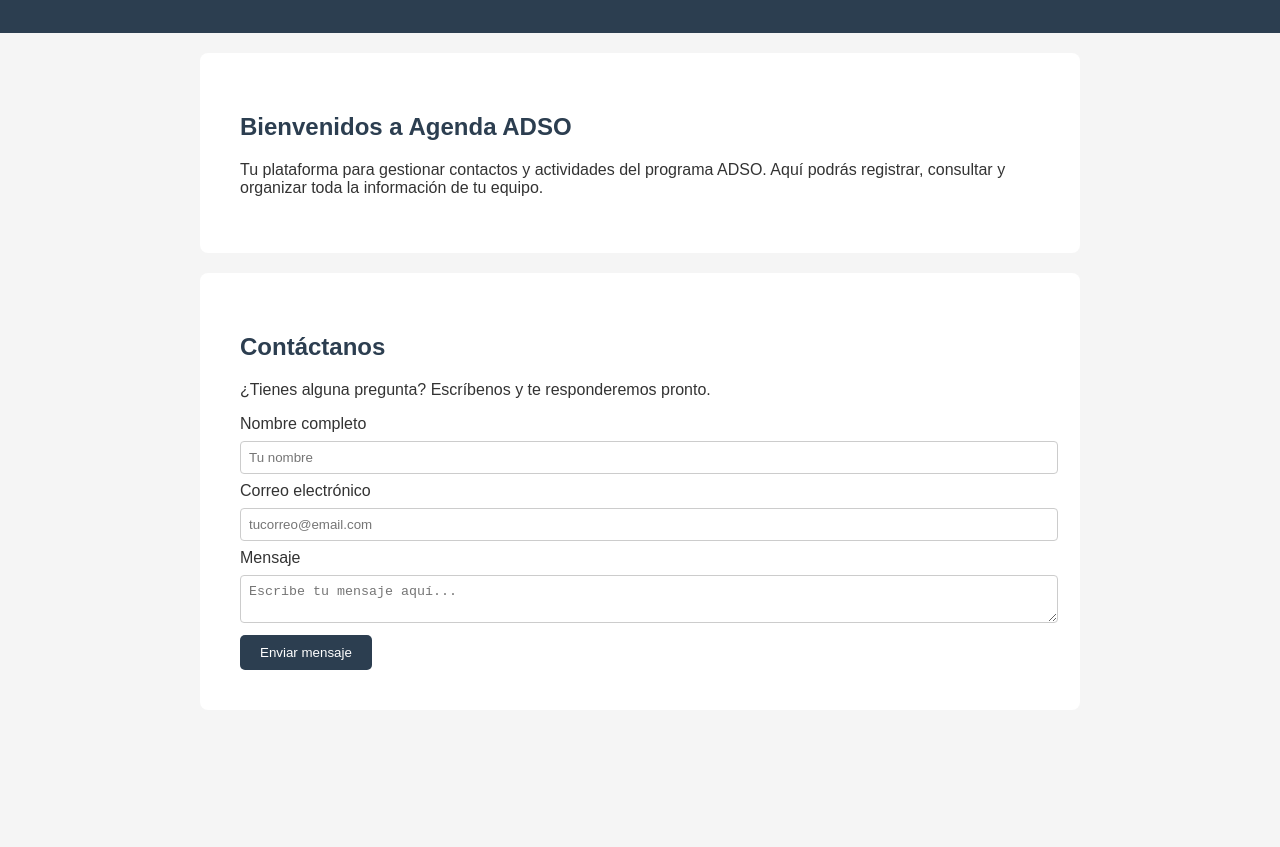
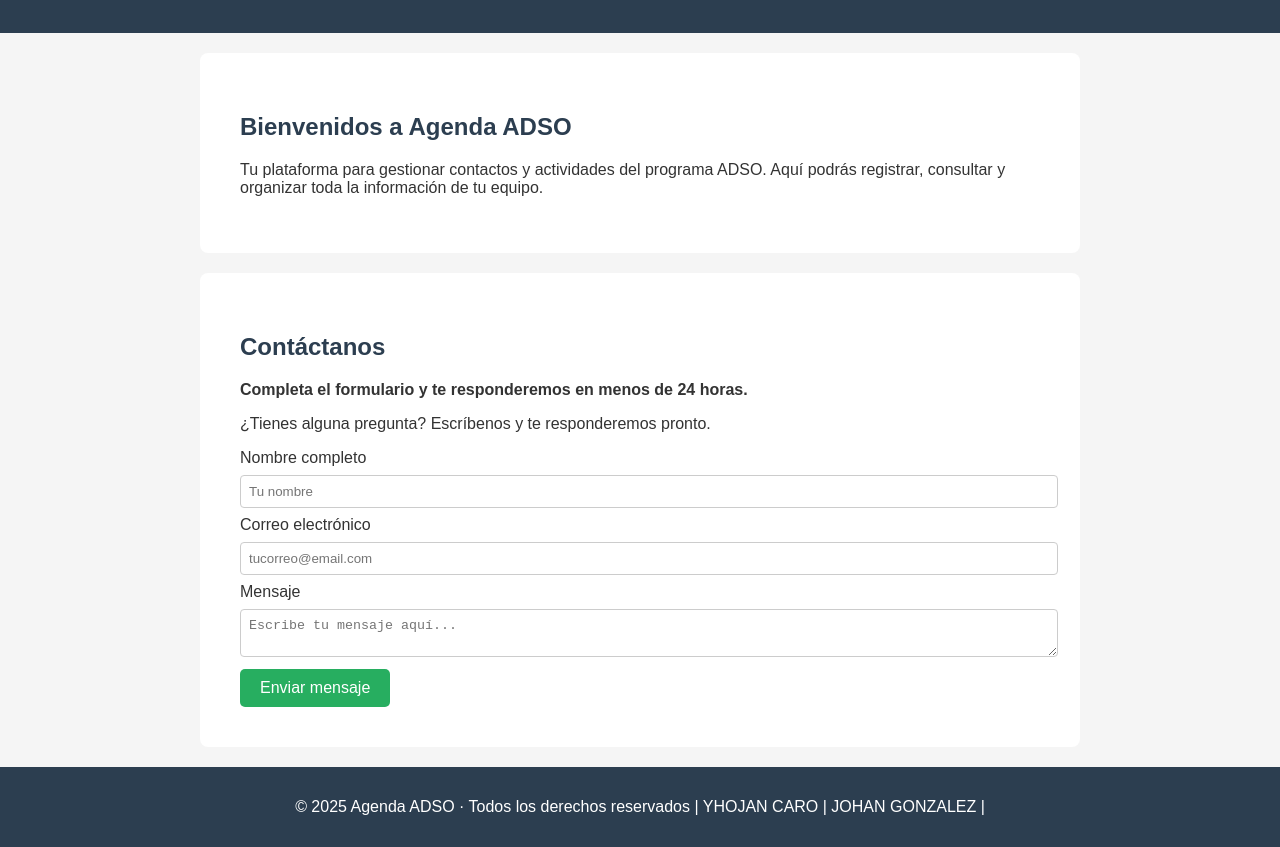
Before and after one commit to YhojanCaro19/Agenda-ADSO-ControlDeVersiones, a plain HTML site: page index.html in a window 1280 px wide. Shown: the part 121-968 px from the top of the page. Before the commit the page ends 851 px from the top, so only its background shows below. Drawn offline with Linux system fonts and the light colour scheme.

Commit message:
style: cambiar color del botón enviar a verde

```diff
--- a/index.html
+++ b/index.html
@@ -44,13 +44,20 @@
             color: #2c3e50;
         }
 
+        /* CAMBIO 1 - botón verde con hover */
         button {
-            background-color: #2c3e50;
+            background-color: #27ae60;
             color: white;
             padding: 10px 20px;
             border: none;
             border-radius: 5px;
             cursor: pointer;
+            font-size: 16px;
+            transition: background-color 0.3s;
+        }
+
+        button:hover {
+            background-color: #1e8449;
         }
 
         input, textarea {
@@ -59,6 +66,15 @@
             margin: 8px 0;
             border: 1px solid #ccc;
             border-radius: 4px;
+        }
+
+        /* CAMBIO 3 - footer */
+        footer {
+            background-color: #2c3e50;
+            color: white;
+            text-align: center;
+            padding: 15px;
+            margin-top: 20px;
         }
     </style>
 </head>
@@ -82,6 +98,9 @@
 
     <section id="contacto">
         <h2>Contáctanos</h2>
+        <!-- CAMBIO 2 - descripción agregada -->
+        <p><strong>Completa el formulario y te responderemos
+        en menos de 24 horas.</strong></p>
         <p>¿Tienes alguna pregunta? Escríbenos y te responderemos pronto.</p>
         <form>
             <div>
@@ -100,5 +119,9 @@
         </form>
     </section>
 
+    <footer>
+        <p>© 2025 Agenda ADSO · Todos los derechos reservados | YHOJAN CARO | JOHAN GONZALEZ |</p>
+    </footer>
+
 </body>
 </html>
```
